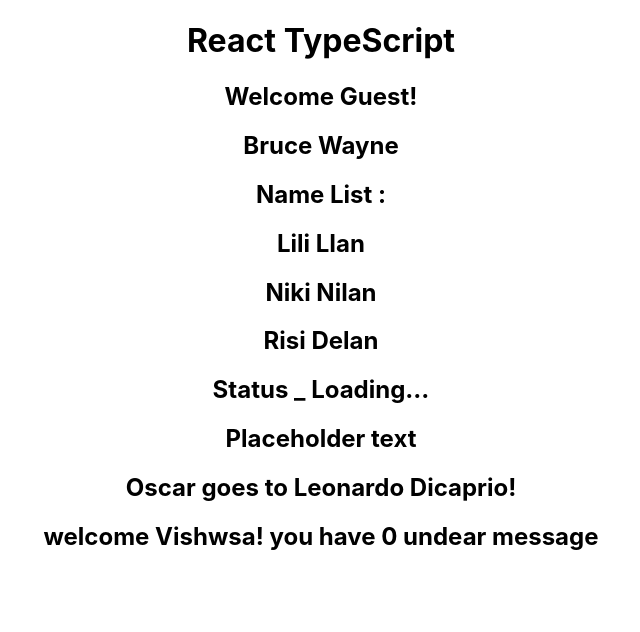
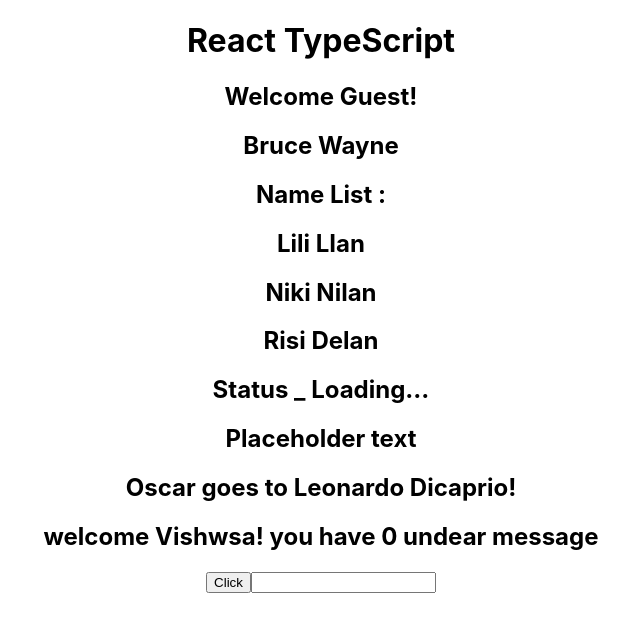
Before and after one commit to devgirlpro/react-typescript, a React (Create React App) app: page / in a window 1280 px wide. Shown: the top 632 px of the page, without its empty margins (319-959 px from the left). Built offline with nearby package versions, Linux system fonts and the light colour scheme.

Commit message:
onChange anh onClick event props

```diff
--- a/src/App.tsx
+++ b/src/App.tsx
@@ -1,7 +1,9 @@
 import React from 'react';
 import './App.css';
+import Button from './components/Button';
 import Greet from './components/Greet';
 import Heading from './components/Heading';
+import Input from './components/Input';
 import Oscar from './components/Oscar';
 import Person from './components/Person';
 import PersonList from './components/PersonList';
@@ -39,6 +41,10 @@
         <Heading>Oscar goes to Leonardo Dicaprio!</Heading>
       </Oscar>
       <Greet name='Vishwsa'  isLoggedIn={true} />
+      <Button clickHandler={(event, id) => {
+        console.log('Button Cliked', event, id)
+      }} />
+      <Input value='' changeHandler={(event) => console.log(event)} />
     </div>
   );
 }
--- /dev/null
+++ b/src/components/Button.tsx
@@ -0,0 +1,12 @@
+import React from 'react'
+type BUttonProps = {
+    clickHandler: (event: React.MouseEvent<HTMLButtonElement>, id: number) => void
+}
+
+const Button = (props: BUttonProps) => {
+  return (
+    <button onClick={(event) =>props.clickHandler(event, 1)} >Click</button>
+  )
+}
+
+export default Button
--- /dev/null
+++ b/src/components/Input.tsx
@@ -0,0 +1,16 @@
+import React from 'react';
+type InputProps = {
+    value: string,
+    changeHandler: (event: React.ChangeEvent<HTMLInputElement>) => void
+}
+
+const Input = (props: InputProps) => {
+    const handleInputChange = (event: React.ChangeEvent<HTMLInputElement>) => {
+        console.log(event)
+    }
+  return (
+   <input type='text' value={props.value} onChange={handleInputChange} />
+  )
+}
+
+export default Input
```
